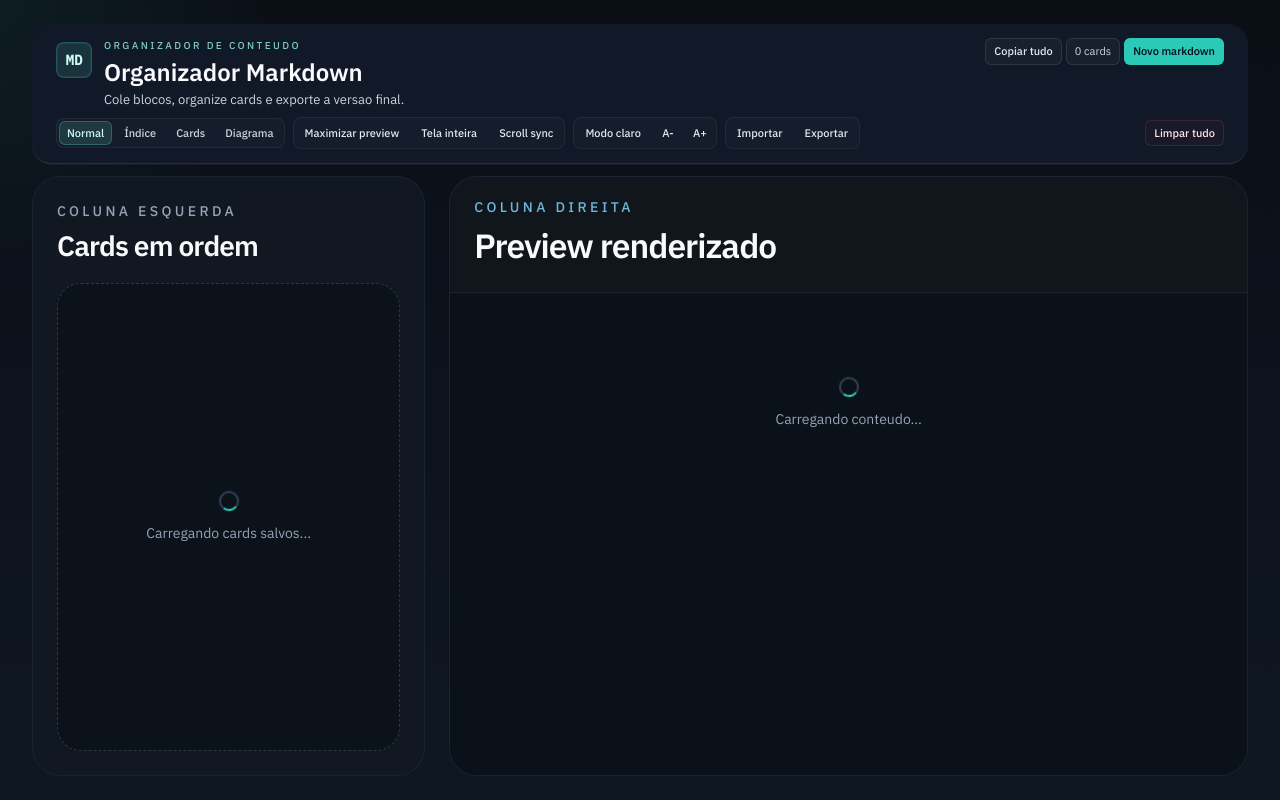
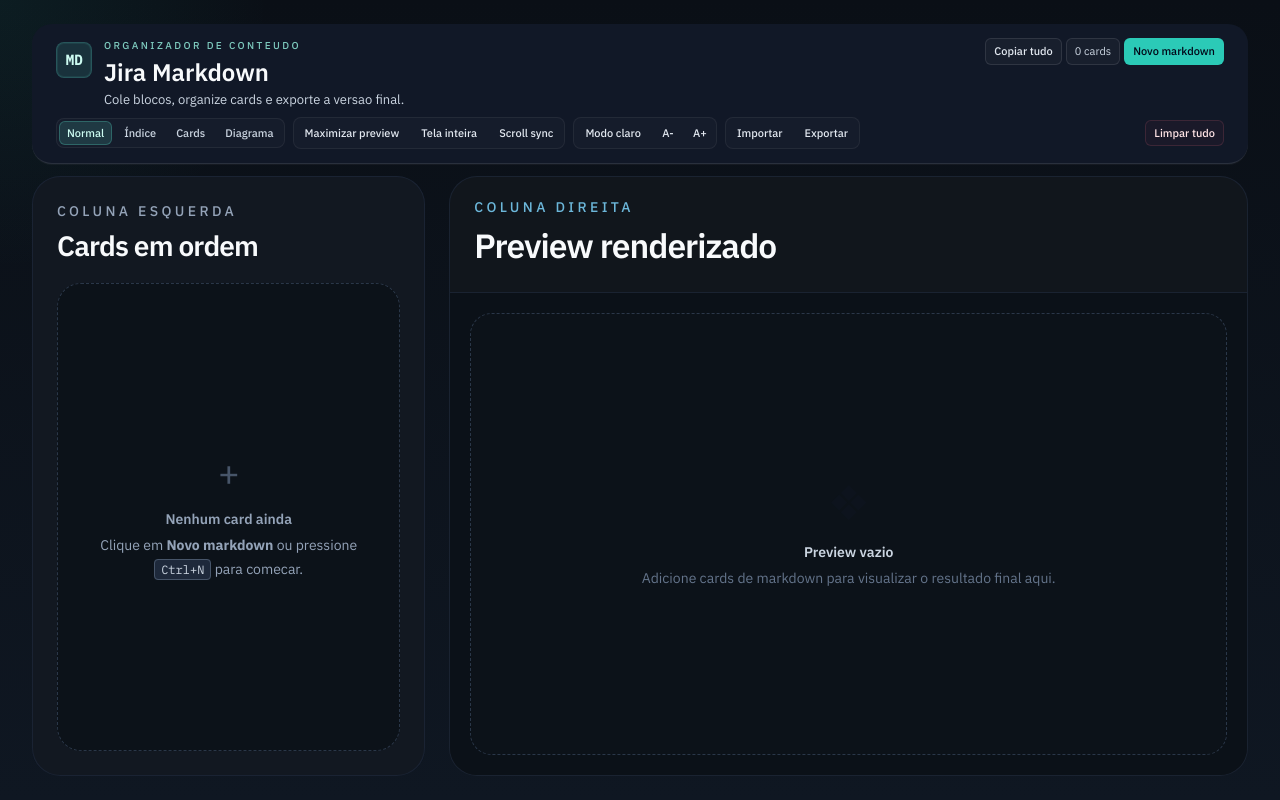
Before and after one commit to emffor/nexo, a Next.js app: page / in a window 1280 px wide. Built offline with nearby package versions, Linux system fonts and the light colour scheme.

Commit message:
refactor: renomeia aplicação de 'Organizador Markdown' para 'Jira Markdown' no cabeçalho e ajusta formatação de imports

```diff
--- a/src/components/AppShell.tsx
+++ b/src/components/AppShell.tsx
@@ -2,11 +2,7 @@
 
 import { useState, type ReactNode } from "react";
 
-import type {
-  AppTheme,
-  DiagramEdgeStyle,
-  ViewMode,
-} from "../lib/preferences";
+import type { AppTheme, DiagramEdgeStyle, ViewMode } from "../lib/preferences";
 
 interface AppShellProps {
   itemsCount: number;
@@ -120,9 +116,7 @@
       data-theme={theme}
       className={`flex w-full flex-col ${
         isDiagramMode ? "h-screen min-h-0 overflow-hidden" : "min-h-screen"
-      } ${
-        isCompactMode ? "px-2 py-0 sm:px-3" : "px-4 py-6 sm:px-6 lg:px-8"
-      }`}
+      } ${isCompactMode ? "px-2 py-0 sm:px-3" : "px-4 py-6 sm:px-6 lg:px-8"}`}
       style={{ ["--font-scale" as string]: String(fontScale) }}
     >
       <header
@@ -170,7 +164,7 @@
                   theme === "dark" ? "text-slate-50" : "text-slate-950"
                 }`}
               >
-                Organizador Markdown
+                Jira Markdown
               </h1>
               <p
                 className={`mt-1 max-w-2xl text-[13px] leading-snug ${
```
